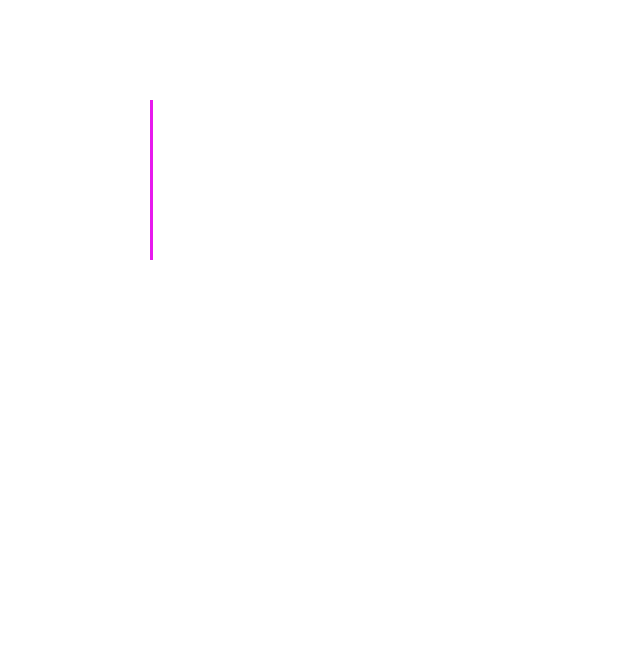
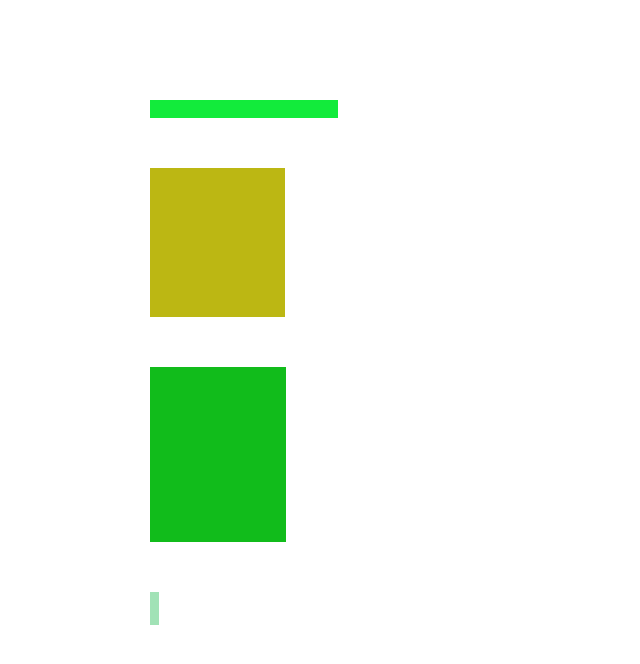
Before and after one commit to tunourah/js-dom-lab2, a plain HTML site: page index.html in a window 1280 px wide. Shown: the whole page, without its empty margins (0-640 px from the left). Drawn offline with Linux system fonts and the light colour scheme.

Commit message:
play with the code

```diff
--- a/index.html
+++ b/index.html
@@ -10,6 +10,15 @@
     <div class="squer" id="squer">
 
     </div>
+    <div class="squer" id="squer1">
+
+    </div>
+    <div class="squer" id="squer2">
+
+    </div>
+    <div class="squer" id="squer3">
+
+    </div>
     <script src="main.js"></script>
 </body>
 </html>
--- a/main.js
+++ b/main.js
@@ -1,7 +1,12 @@
-squerEle = document.getElementById('squer');
+const squerEles = [
+    document.getElementById('squer'),
+    document.getElementById('squer1'),
+    document.getElementById('squer2'),
+    document.getElementById('squer3')
+];
 
 
-setInterval(() => {
+function squerMove(squerEle) {
     squerEle.style.left = Math.floor(Math.random() * 100) + 'px';
     squerEle.style.right = Math.floor(Math.random() * 100) + 'px';
     squerEle.style.top = Math.floor(Math.random() * 100) + 'px';
@@ -9,8 +14,12 @@ setInterval(() => {
     squerEle.style.backgroundColor = '#' + Math.floor(Math.random() * 16777215).toString(16);
     squerEle.style.width = Math.floor(Math.random() * 200) + 'px';
     squerEle.style.height = Math.floor(Math.random() *200) + 'px';
-
-
+    squerEle.style.transformY = Math.floor(Math.random() * -100) + 'px';
+    squerEle.style.transformX = Math.floor(Math.random() * 100) + 'px';}
+setInterval(() => {
+    squerEles.forEach(squerMove);
 }
 
 , 2000);
+
+// make it more elegant ☺️
```
